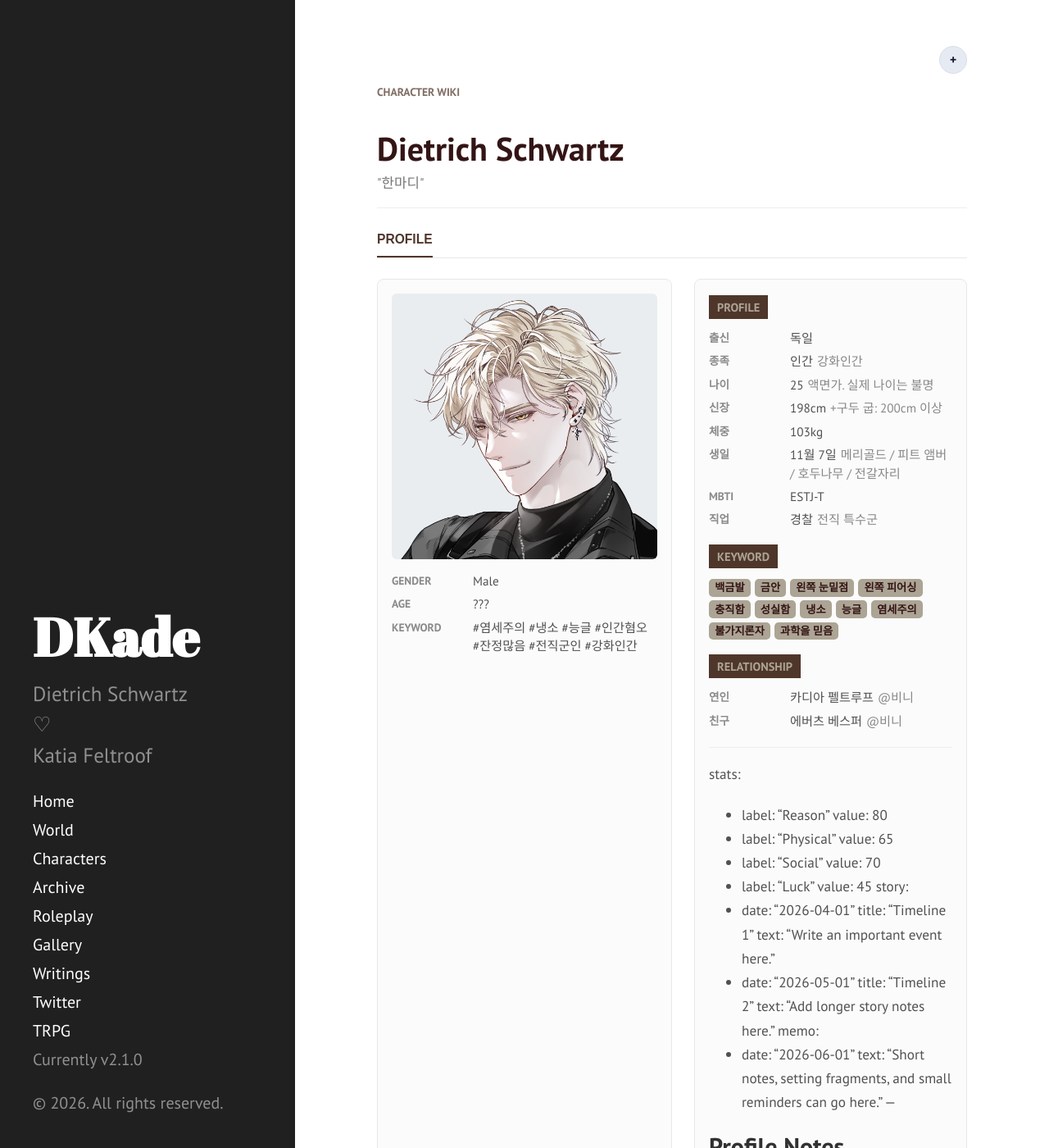
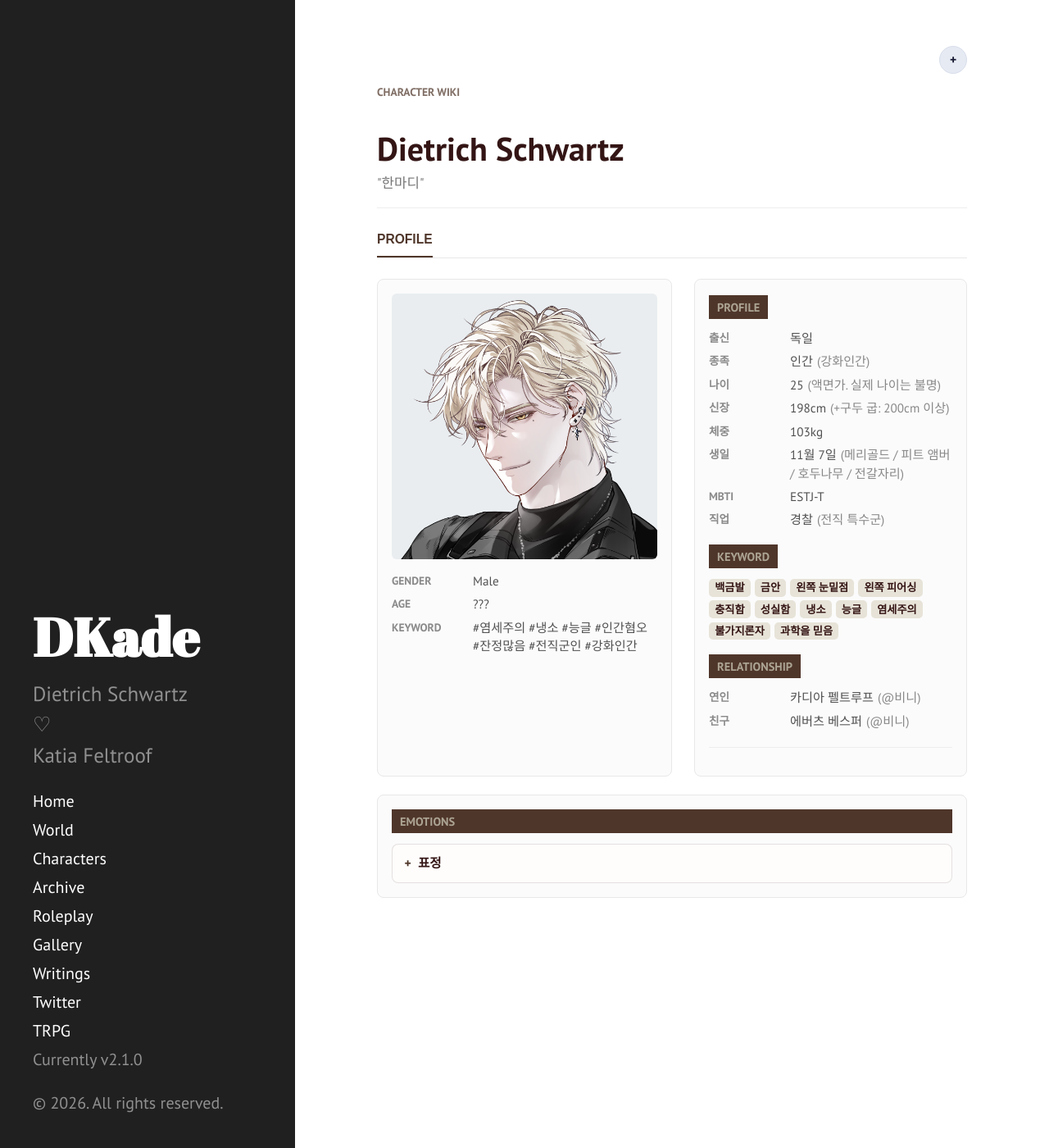
Before and after one commit to mistynocturn-design/dekade-archive, a Jekyll site: the page built from _characters/dietrich-schwartz.md, in a window 1280 px wide and 1400 px high. Shown: the whole window at 82% size. Built offline with Jekyll 4.4.1, drawn with Linux system fonts in a browser that asks for light colours; some of the changed text lies outside the part shown.

Commit message:
Update dietrich-schwartz.md

```diff
--- a/_characters/dietrich-schwartz.md
+++ b/_characters/dietrich-schwartz.md
@@ -24,23 +26,23 @@
         value: "독일"
       - label: "종족"
         value: "인간"
-        note: "강화인간"
+        note: "(강화인간)"
       - label: "나이"
         value: "25"
-        note: "액면가. 실제 나이는 불명"
+        note: "(액면가. 실제 나이는 불명)"
       - label: "신장"
         value: "198cm"
-        note: "+구두 굽: 200cm 이상"
+        note: "(+구두 굽: 200cm 이상)"
       - label: "체중"
         value: "103kg"
       - label: "생일"
         value: "11월 7일"
-        note: "메리골드 / 피트 앰버 / 호두나무 / 전갈자리"
+        note: "(메리골드 / 피트 앰버 / 호두나무 / 전갈자리)"
       - label: "MBTI"
         value: "ESTJ-T"
       - label: "직업"
         value: "경찰"
-        note: "전직 특수군"
+        note: "(전직 특수군)"
   - title: "KEYWORD"
     style: "keywords"
     items:
@@ -59,32 +61,21 @@
     items:
       - label: "연인"
         value: "카디아 펠트루프"
-        note: "@비니"
+        note: "(@비니)"
       - label: "친구"
         value: "에버츠 베스퍼"
-        note: "@비니"
+        note: "(@비니)"
+profile_details:
+  - title: "EMOTIONS"
+    type: "section"
+  - title: "표정"
+    text: ""
+    images:
+      - "assets/characters/dietrich/emotion/01.png"
+      - "assets/characters/dietrich/emotion/02.png"
+      - "assets/characters/dietrich/emotion/03.png"
+      - "assets/characters/dietrich/emotion/04.png"
+      - "assets/characters/dietrich/emotion/05.png"
+      - "assets/characters/dietrich/emotion/06.png"
+      - "assets/characters/dietrich/emotion/07.png"
 ---
-stats:
-  - label: "Reason"
-    value: 80
-  - label: "Physical"
-    value: 65
-  - label: "Social"
-    value: 70
-  - label: "Luck"
-    value: 45
-story:
-  - date: "2026-04-01"
-    title: "Timeline 1"
-    text: "Write an important event here."
-  - date: "2026-05-01"
-    title: "Timeline 2"
-    text: "Add longer story notes here."
-memo:
-  - date: "2026-06-01"
-    text: "Short notes, setting fragments, and small reminders can go here."
----
-
-## Profile Notes
-
-Write longer wiki-style profile text here.
```
Also changed, not shown: other parts of _characters/dietrich-schwartz.md (+3 -1 lines).
